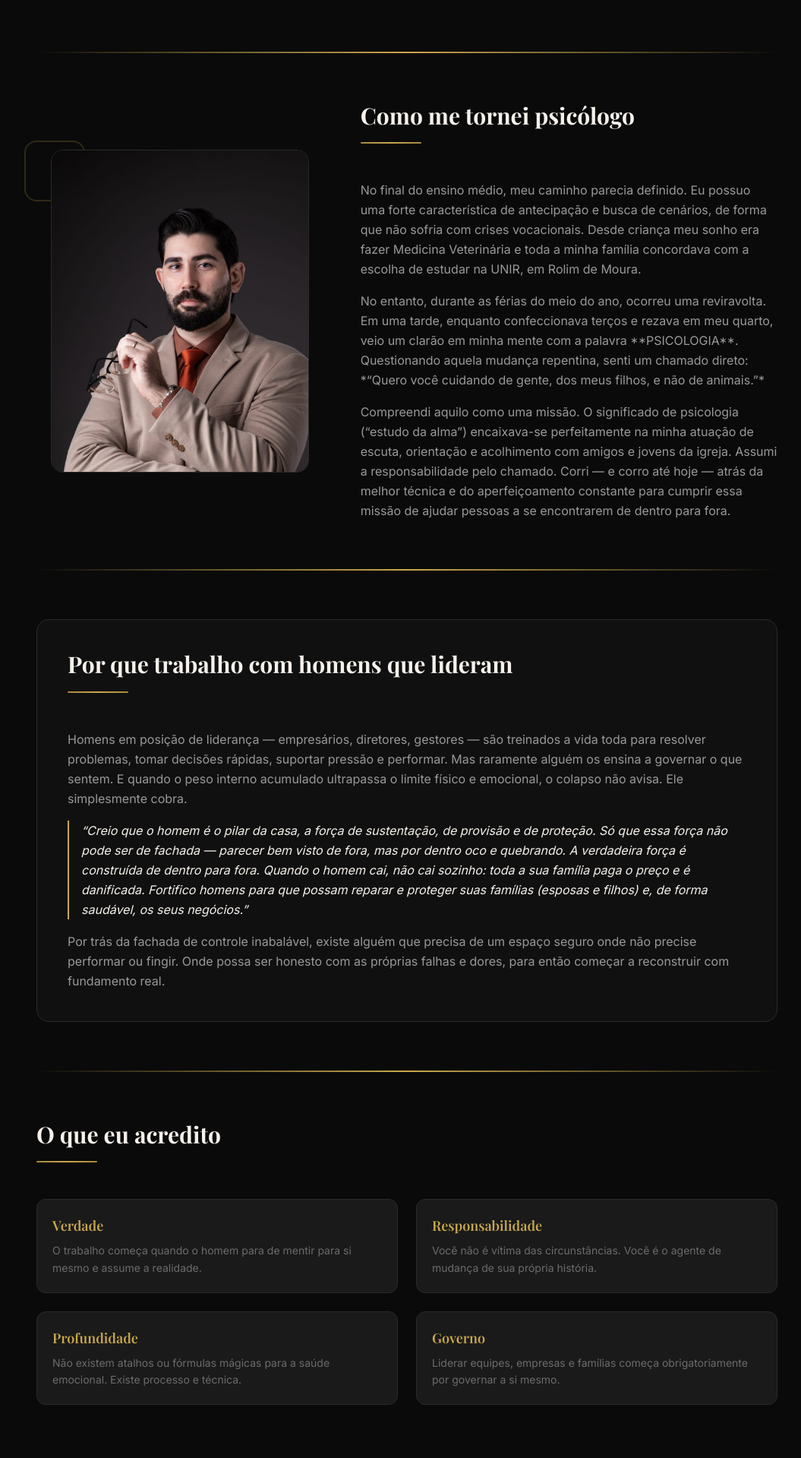
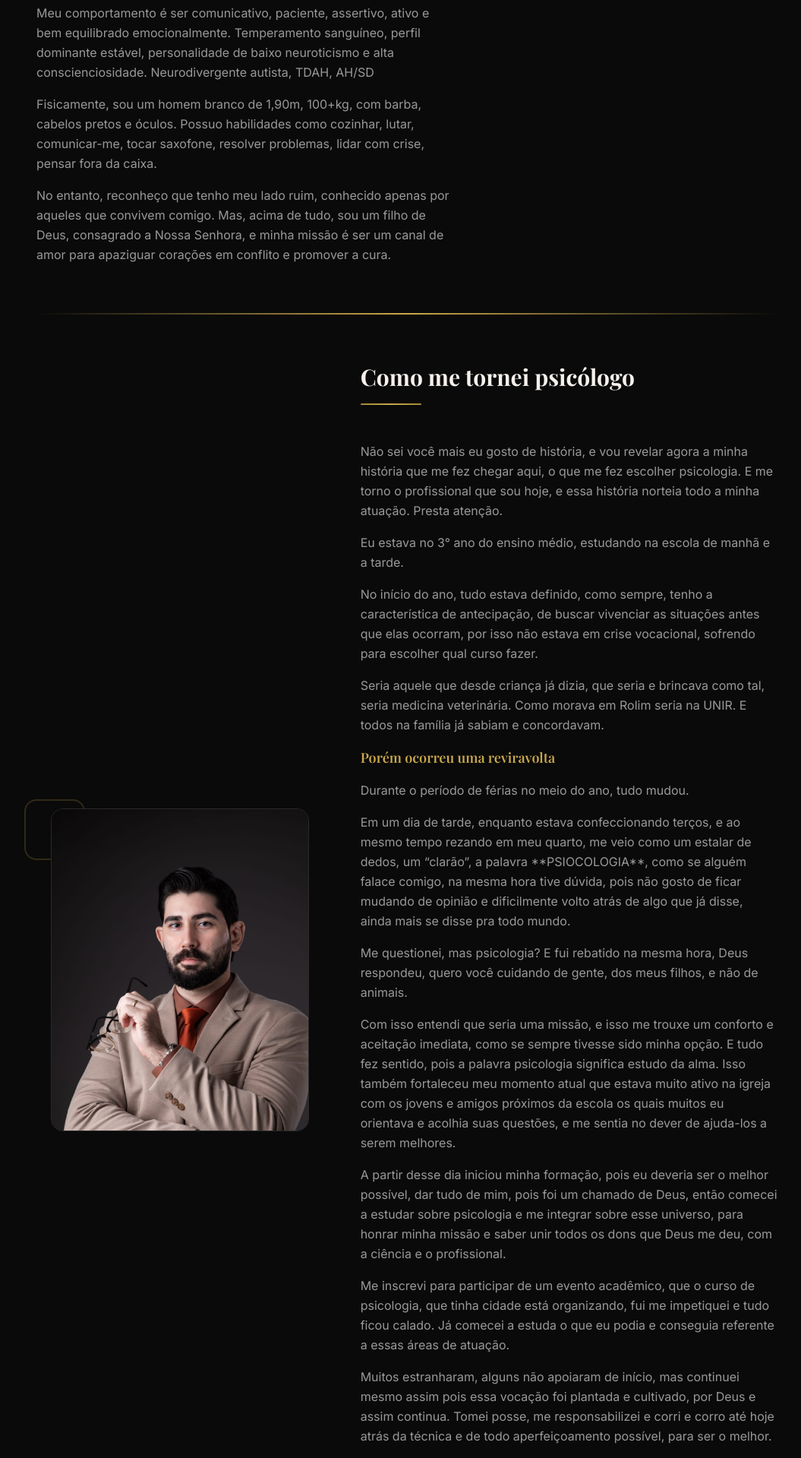
Before and after one commit to Reinatofarias/morari, a Next.js app: page /sobre in a window 1280 px wide. Shown: the part 1441-3360 px from the top of the page at 76% size, without its empty margins (104-1159 px from the left). Built offline with nearby package versions, Linux system fonts and the light colour scheme; no server answers.

Commit message:
chore: atualizar textos de vocacao e quem sou para versao textual exata do usuario

```diff
--- a/src/app/(main)/sobre/page.tsx
+++ b/src/app/(main)/sobre/page.tsx
@@ -33,13 +33,19 @@ export default function SobrePage() {
             <div className="md:col-span-7 space-y-4">
               <SectionHeader label="Quem sou" title="Matheus Morari" />
               <p className="text-muted-light leading-relaxed text-sm sm:text-base">
-                Sou o filho mais novo de um casal oriundo do interior de São Paulo, filho de um policial e de uma professora. Cresci em uma família que valoriza profundamente a ordem, o estudo, a conduta, a disciplina e a busca constante por entregar mais do que se espera.
+                Quem sou eu sou uma pergunta comum, mas responder não é simples, e podemos ter vários óticas e áreas diferente para essa resposta. Sou o filho mais novo de um casal ainda casado, oriundo do interior de São Paulo, filho de um policial e uma professora, em uma família que valoriza ordem, estudo, conduta e disciplina, busca por resolução e entregar mais do que se espera. Também sou neto de uma policial e dona de casa, e de um policial/advogado e costureira/professora, influenciado por essas figuras em minha personalidade.
               </p>
               <p className="text-muted-light leading-relaxed text-sm sm:text-base">
-                Como filho, busco honrar minha origem; como marido, levo meu casamento e minha mulher com total seriedade; e como pai, priorizo a educação do meu filho pelo exemplo real. Minha fé católica é o centro da minha vida, consagrado a Nossa Senhora, servindo como canal para apaziguar corações em conflito.
+                Assumo papéis importantes: como filho, busco honrar minha origem; como marido, levo a sério meu casamento e minha mulher; como pai, priorizo a educação pelo exemplo. Profissionalmente, sou apaixonado, buscando me destacar e ajudar os outros. Sou um amigo presente, embora às vezes não envie muitas mensagens. A fé católica é central em minha vida, assim como minha prática de jiu-jitsu(Faixa preta) e meus valores de família, honra, estudo, honestidade, religiosidade e integridade de uma entrega resolutiva.
               </p>
               <p className="text-muted-light leading-relaxed text-sm sm:text-base">
-                No âmbito pessoal e físico, sou um homem de 1,90m, com mais de 100kg, cabelos pretos, barba e óculos. Pratico Jiu-jitsu (faixa preta), toco saxofone, gosto de cozinhar e sou neurodivergente (diagnósticos de autismo, TDAH e Altas Habilidades / Superdotação - AH/SD). Esse conjunto de características me permite pensar fora da caixa, gerenciar crises e desenhar soluções com alta conscienciosidade e assertividade técnica.
+                Meu comportamento é ser comunicativo, paciente, assertivo, ativo e bem equilibrado emocionalmente. Temperamento sanguíneo, perfil dominante estável, personalidade de baixo neuroticismo e alta conscienciosidade. Neurodivergente autista, TDAH, AH/SD
+              </p>
+              <p className="text-muted-light leading-relaxed text-sm sm:text-base">
+                Fisicamente, sou um homem branco de 1,90m, 100+kg, com barba, cabelos pretos e óculos. Possuo habilidades como cozinhar, lutar, comunicar-me, tocar saxofone, resolver problemas, lidar com crise, pensar fora da caixa.
+              </p>
+              <p className="text-muted-light leading-relaxed text-sm sm:text-base">
+                No entanto, reconheço que tenho meu lado ruim, conhecido apenas por aqueles que convivem comigo. Mas, acima de tudo, sou um filho de Deus, consagrado a Nossa Senhora, e minha missão é ser um canal de amor para apaziguar corações em conflito e promover a cura.
               </p>
             </div>
             <div className="md:col-span-5 relative flex justify-center mt-6 md:mt-0">
@@ -76,13 +82,43 @@ export default function SobrePage() {
             <div className="md:col-span-7 space-y-4">
               <SectionHeader label="Vocação" title="Como me tornei psicólogo" />
               <p className="text-muted-light leading-relaxed text-sm sm:text-base">
-                No final do ensino médio, meu caminho parecia definido. Eu possuo uma forte característica de antecipação e busca de cenários, de forma que não sofria com crises vocacionais. Desde criança meu sonho era fazer Medicina Veterinária e toda a minha família concordava com a escolha de estudar na UNIR, em Rolim de Moura.
+                Não sei você mais eu gosto de história, e vou revelar agora a minha história que me fez chegar aqui, o que me fez escolher psicologia. E me torno o profissional que sou hoje, e essa história norteia todo a minha atuação. Presta atenção.
               </p>
               <p className="text-muted-light leading-relaxed text-sm sm:text-base">
-                No entanto, durante as férias do meio do ano, ocorreu uma reviravolta. Em uma tarde, enquanto confeccionava terços e rezava em meu quarto, veio um clarão em minha mente com a palavra **PSICOLOGIA**. Questionando aquela mudança repentina, senti um chamado direto: *&ldquo;Quero você cuidando de gente, dos meus filhos, e não de animais.&rdquo;*
+                Eu estava no 3° ano do ensino médio, estudando na escola de manhã e a tarde.
               </p>
               <p className="text-muted-light leading-relaxed text-sm sm:text-base">
-                Compreendi aquilo como uma missão. O significado de psicologia (&ldquo;estudo da alma&rdquo;) encaixava-se perfeitamente na minha atuação de escuta, orientação e acolhimento com amigos e jovens da igreja. Assumi a responsabilidade pelo chamado. Corri — e corro até hoje — atrás da melhor técnica e do aperfeiçoamento constante para cumprir essa missão de ajudar pessoas a se encontrarem de dentro para fora.
+                No início do ano, tudo estava definido, como sempre, tenho a característica de antecipação, de buscar vivenciar as situações antes que elas ocorram, por isso não estava em crise vocacional, sofrendo para escolher qual curso fazer.
+              </p>
+              <p className="text-muted-light leading-relaxed text-sm sm:text-base">
+                Seria aquele que desde criança já dizia, que seria e brincava como tal, seria medicina veterinária. Como morava em Rolim seria na UNIR. E todos na família já sabiam e concordavam.
+              </p>
+              <p className="font-display font-semibold text-gold text-base sm:text-lg">
+                Porém ocorreu uma reviravolta
+              </p>
+              <p className="text-muted-light leading-relaxed text-sm sm:text-base">
+                Durante o período de férias no meio do ano, tudo mudou.
+              </p>
+              <p className="text-muted-light leading-relaxed text-sm sm:text-base">
+                Em um dia de tarde, enquanto estava confeccionando terços, e ao mesmo tempo rezando em meu quarto, me veio como um estalar de dedos, um &ldquo;clarão&rdquo;, a palavra **PSIOCOLOGIA**, como se alguém falace comigo, na mesma hora tive dúvida, pois não gosto de ficar mudando de opinião e dificilmente volto atrás de algo que já disse, ainda mais se disse pra todo mundo.
+              </p>
+              <p className="text-muted-light leading-relaxed text-sm sm:text-base">
+                Me questionei, mas psicologia? E fui rebatido na mesma hora, Deus respondeu, quero você cuidando de gente, dos meus filhos, e não de animais.
+              </p>
+              <p className="text-muted-light leading-relaxed text-sm sm:text-base">
+                Com isso entendi que seria uma missão, e isso me trouxe um conforto e aceitação imediata, como se sempre tivesse sido minha opção. E tudo fez sentido, pois a palavra psicologia significa estudo da alma. Isso também fortaleceu meu momento atual que estava muito ativo na igreja com os jovens e amigos próximos da escola os quais muitos eu orientava e acolhia suas questões, e me sentia no dever de ajuda-los a serem melhores.
+              </p>
+              <p className="text-muted-light leading-relaxed text-sm sm:text-base">
+                A partir desse dia iniciou minha formação, pois eu deveria ser o melhor possível, dar tudo de mim, pois foi um chamado de Deus, então comecei a estudar sobre psicologia e me integrar sobre esse universo, para honrar minha missão e saber unir todos os dons que Deus me deu, com a ciência e o profissional.
+              </p>
+              <p className="text-muted-light leading-relaxed text-sm sm:text-base">
+                Me inscrevi para participar de um evento acadêmico, que o curso de psicologia, que tinha cidade está organizando, fui me impetiquei e tudo ficou calado. Já comecei a estuda o que eu podia e conseguia referente a essas áreas de atuação.
+              </p>
+              <p className="text-muted-light leading-relaxed text-sm sm:text-base">
+                Muitos estranharam, alguns não apoiaram de início, mas continuei mesmo assim pois essa vocação foi plantada e cultivado, por Deus e assim continua. Tomei posse, me responsabilizei e corri e corro até hoje atrás da técnica e de todo aperfeiçoamento possível, para ser o melhor.
+              </p>
+              <p className="text-muted-light leading-relaxed text-sm sm:text-base font-medium text-ice">
+                E hoje posso ajudar as pessoas a ter uma vida melhor e a elevar suas potencialidades, a se encontrarem consigo, tendo mais saúde, qualidade de vida, melhores relacionamentos, sendo mais plenas, capacitadas e felizes, como psicólogo clínico, prestando serviço de psicoterapia e de muitas outras formas, de atuar, ajudando as pessoas a transformas suas vidas de dentro para fora.
               </p>
             </div>
           </div>
```
